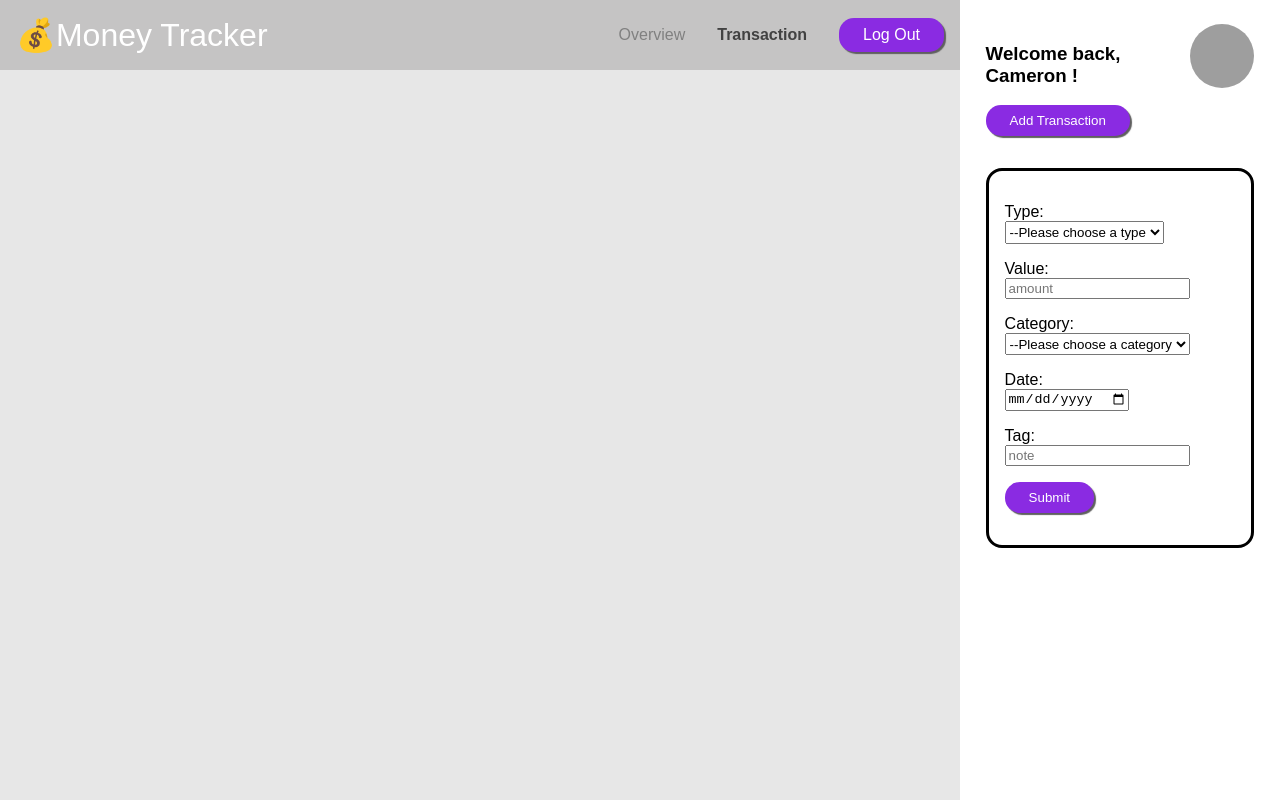
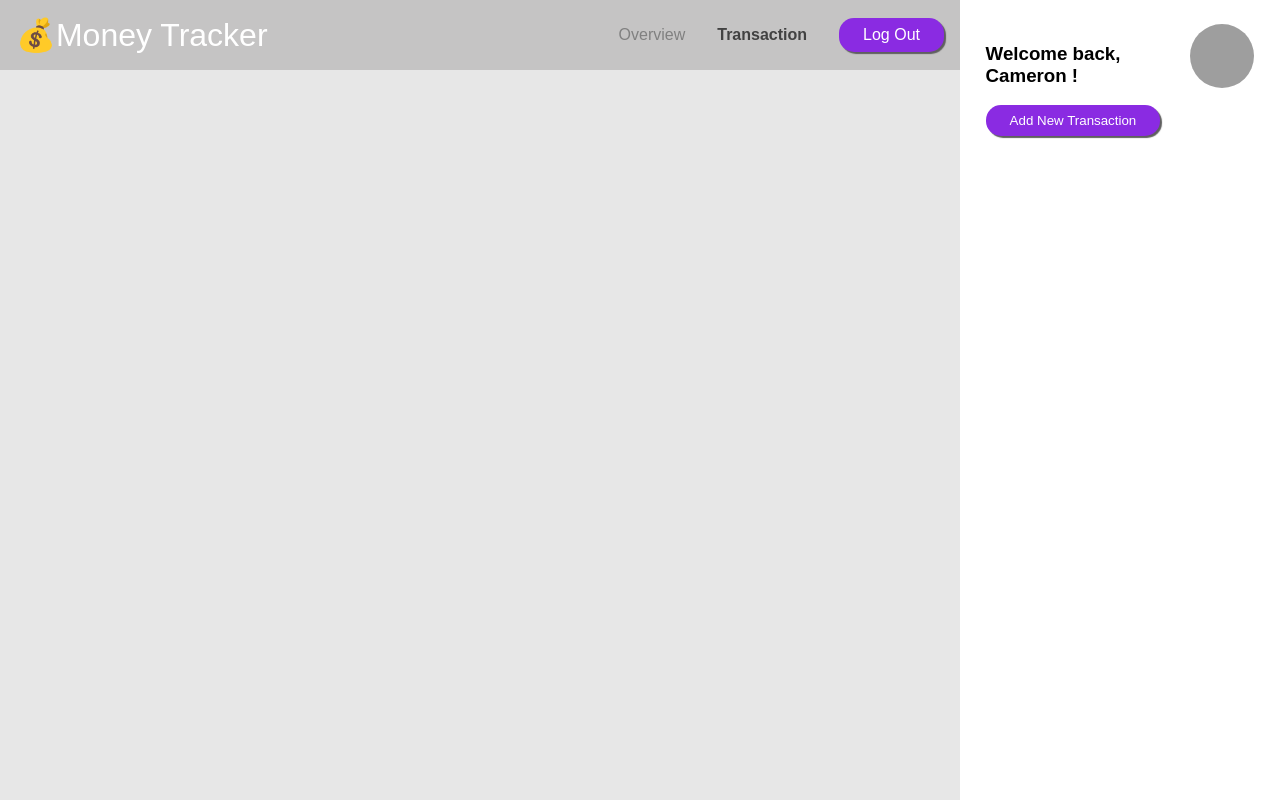
Before and after one commit to Janisgee/budget-project, a React (Create React App) app in the folder client/: page /user in a window 1280 px wide. Built offline with nearby package versions, Linux system fonts and the light colour scheme; grey boxes are pictures that could not be loaded.

Commit message:
Added toggle btn for adding new transaction form

```diff
--- a/client/src/components/AppAfterLogin.jsx
+++ b/client/src/components/AppAfterLogin.jsx
@@ -1,18 +1,20 @@
+import { useState } from 'react';
 import './App.css';
 import NavBarAfterLogin from './NavBarAfterLogin.jsx';
 import { Outlet } from 'react-router-dom';
 import Profile from './Profile';
 
 function AppAfterLogin() {
+  const [toggle, setToggle] = useState(false);
   return (
     <div className="App">
       <div className="walletPage">
         <div className="wallet-child-1">
-          <NavBarAfterLogin />
+          <NavBarAfterLogin toggle={toggle} ontoggle={setToggle} />
           <Outlet />
         </div>
         <div className="wallet-child-2">
-          <Profile />
+          <Profile toggle={toggle} />
         </div>
       </div>
     </div>
--- a/client/src/components/NavBarAfterLogin.jsx
+++ b/client/src/components/NavBarAfterLogin.jsx
@@ -1,12 +1,9 @@
-import { useState } from 'react';
 import './css/btn.css';
 import { Link } from 'react-router-dom';
 
-export default function NavBarAfterLogin() {
-  const [toggle, setToggle] = useState(false);
-
+export default function NavBarAfterLogin({ toggle, ontoggle }) {
   const handleToggleChange = () => {
-    setToggle(!toggle);
+    ontoggle(!toggle);
   };
   return (
     <nav className="navBarAfterLogin">
--- a/client/src/components/Profile.jsx
+++ b/client/src/components/Profile.jsx
@@ -1,14 +1,22 @@
+import { useState } from 'react';
 import './Profile.css';
 import './css/form.css';
 
-export default function Profile() {
+export default function Profile({ toggle }) {
+  const [addNewTransaction, setAddNewTransaction] = useState(false);
+
+  function handleAddNewTransaction() {
+    setAddNewTransaction(!addNewTransaction);
+  }
+
   return (
     <div className="profile-container">
       <div className="profile">
         <h3>Welcome back, Cameron !</h3>
         <img src="https://i.pravatar.cc/50" alt="Cameron" />
       </div>
-      {/* <ul className="total">
+      {toggle ? (
+        <ul className="total">
           <li className="list flex-space-between">
             <h3>🐖 Wallet</h3>
             <p>+$13,265.21</p>
@@ -21,8 +29,17 @@ export default function Profile() {
             <h3>💵 All Income</h3>
             <p>+$13,26.21</p>
           </li>
-      </ul> */}
-      <button className="btn">Add Transaction</button>
+        </ul>
+      ) : (
+        <div>
+          {addNewTransaction ? (
+            ''
+          ) : (
+            <button className="btn" onClick={handleAddNewTransaction}>
+              Add New Transaction
+            </button>
+          )}
+          {addNewTransaction ? (
             <form
               action=""
               method="get"
@@ -55,8 +72,18 @@ export default function Profile() {
                 <label htmlFor="tag">Tag: </label>
                 <input type="tag" id="tag" placeholder="note" />
               </div>
+              <span className="flex-space-between">
                 <button className="btn">Submit</button>
+                <button className="btn" onClick={handleAddNewTransaction}>
+                  Cancel
+                </button>
+              </span>
             </form>
+          ) : (
+            ''
+          )}
+        </div>
+      )}
     </div>
   );
 }
```
Lines whose indentation alone changed are shown as unchanged.
